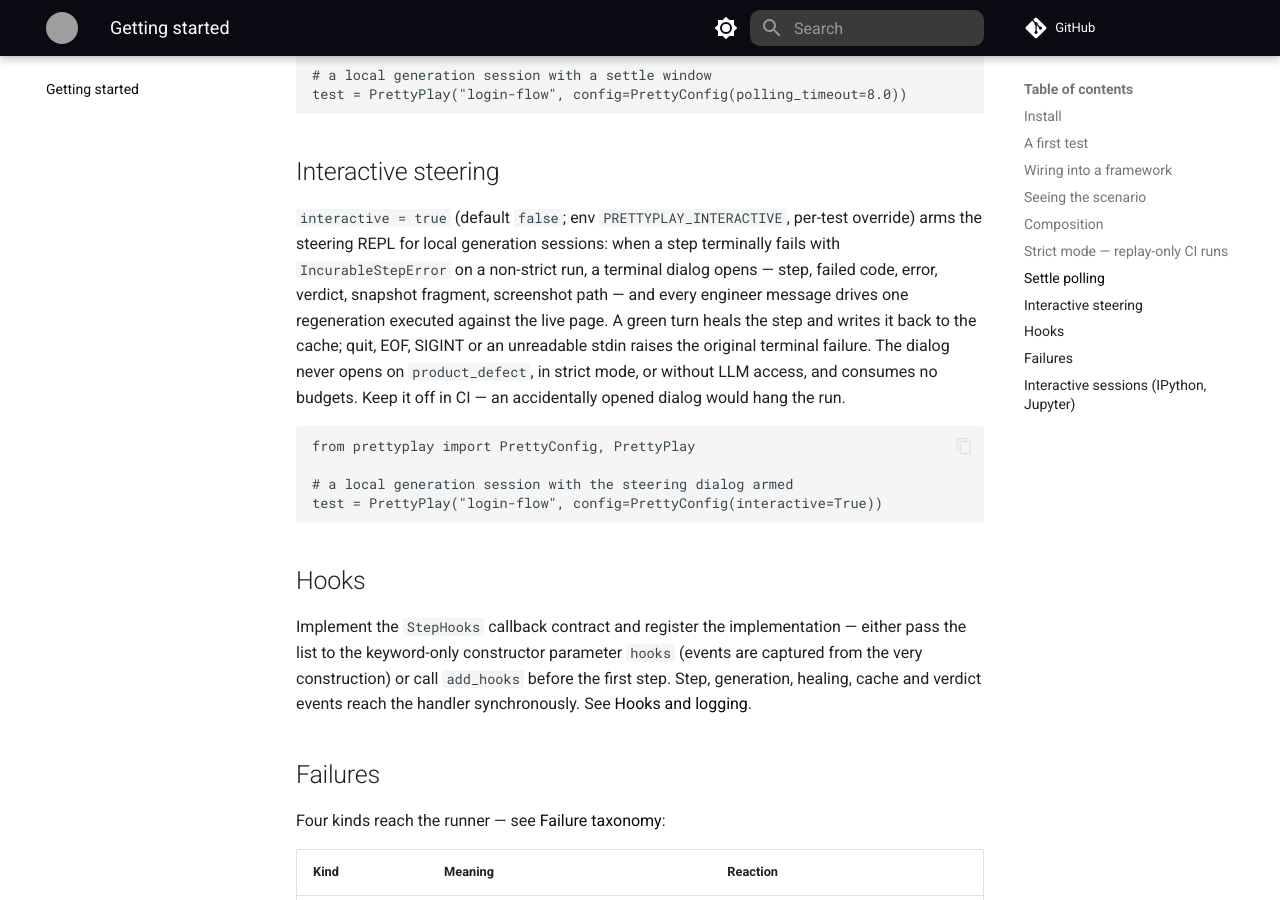
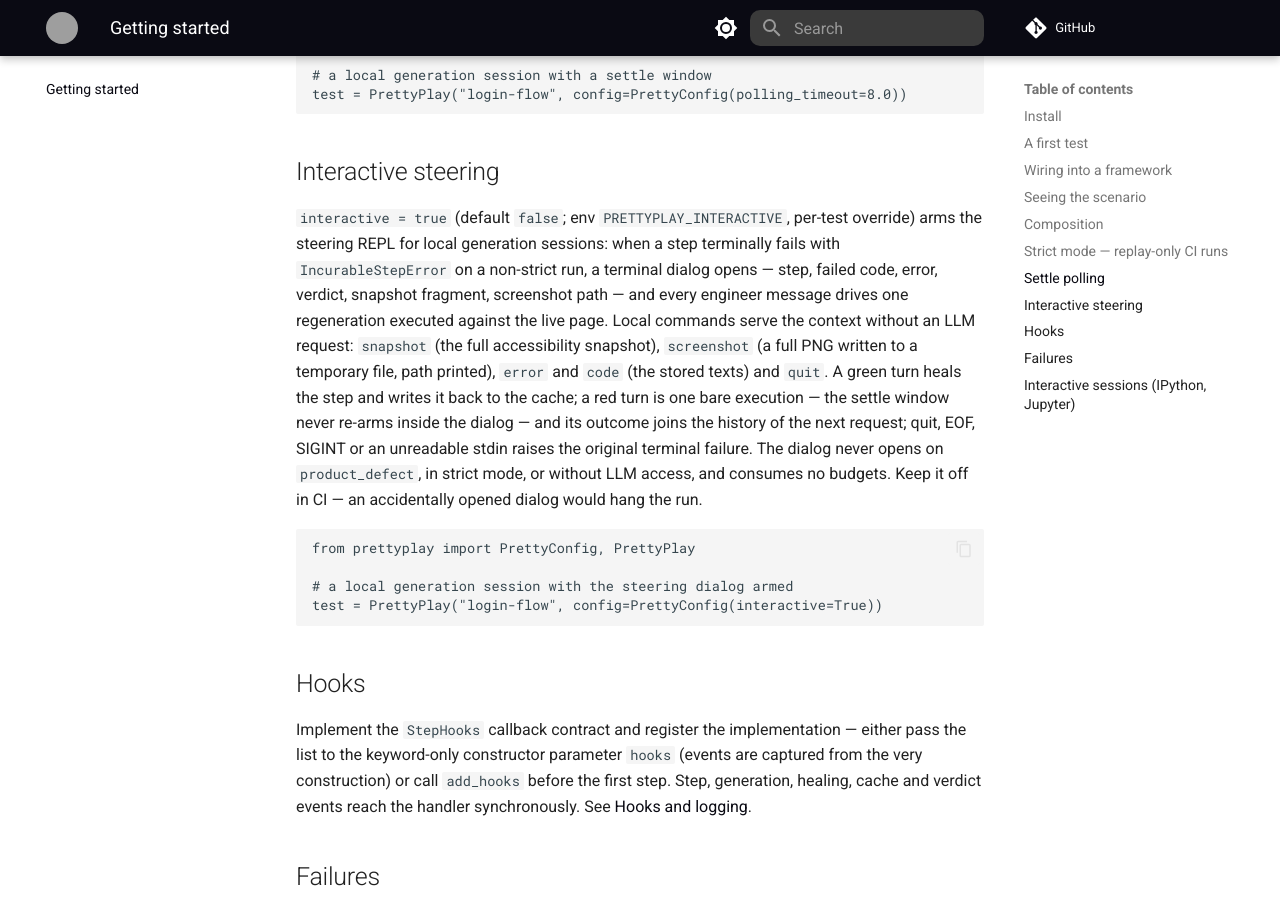
Before and after one commit to qarium/prettyplay, an MkDocs documentation site: the page built from docs/getting-started.md, in a window 1280 px wide and 900 px high, scrolled down 3093 px. Built offline with MkDocs 1.6.1 and Material for MkDocs 9.7.7, drawn with Linux system fonts in a browser that asks for light colours; comment, search, counter and statistics services are not loaded; grey boxes are pictures that could not be loaded.

Commit message:
fix: address code review findings
- steering dialog reuses one temp screenshot file per dialog (was: a new PNG per banner/screenshot call, never deleted)
- tests: positive generation-path steering intercept test pinning identity/previous_steps/page of the steer call
- tests: executor pins the one settle window of a step execution reaching heal and generate
- tests: SIGINT during a guided execution escapes directly; banner snapshot fragment truncation; steering_guidance log presence
- docs: narrow the README settle-window claim (steering turns run bare), document the steering local commands and steering_* log records, refresh the on_healed payload row, document the anthropic completion cap asymmetry

````diff
--- a/docs/getting-started.md
+++ b/docs/getting-started.md
@@ -151,11 +151,16 @@
 terminally fails with `IncurableStepError` on a non-strict run, a terminal
 dialog opens — step, failed code, error, verdict, snapshot fragment,
 screenshot path — and every engineer message drives one regeneration executed
-against the live page. A green turn heals the step and writes it back to the
-cache; quit, EOF, SIGINT or an unreadable stdin raises the original terminal
-failure. The dialog never opens on `product_defect`, in strict mode, or
-without LLM access, and consumes no budgets. Keep it off in CI — an accidentally opened dialog would
-hang the run.
+against the live page. Local commands serve the context without an LLM
+request: `snapshot` (the full accessibility snapshot), `screenshot` (a full
+PNG written to a temporary file, path printed), `error` and `code` (the
+stored texts) and `quit`. A green turn heals the step and writes it back to
+the cache; a red turn is one bare execution — the settle window never
+re-arms inside the dialog — and its outcome joins the history of the next
+request; quit, EOF, SIGINT or an unreadable stdin raises the original
+terminal failure. The dialog never opens on `product_defect`, in strict
+mode, or without LLM access, and consumes no budgets. Keep it off in CI — an
+accidentally opened dialog would hang the run.
 
 ```python
 from prettyplay import PrettyConfig, PrettyPlay
````
Also changed, not shown: README.md (+19 -10 lines), docs/reference/hooks.md (+5 -2 lines), docs/reference/llm-providers.md (+5 -0 lines), 3 other files.
